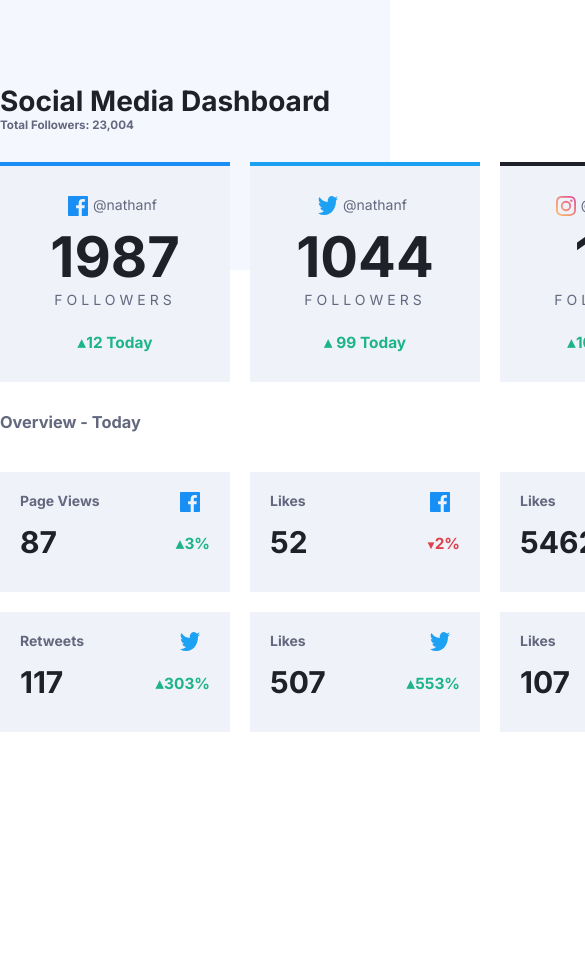
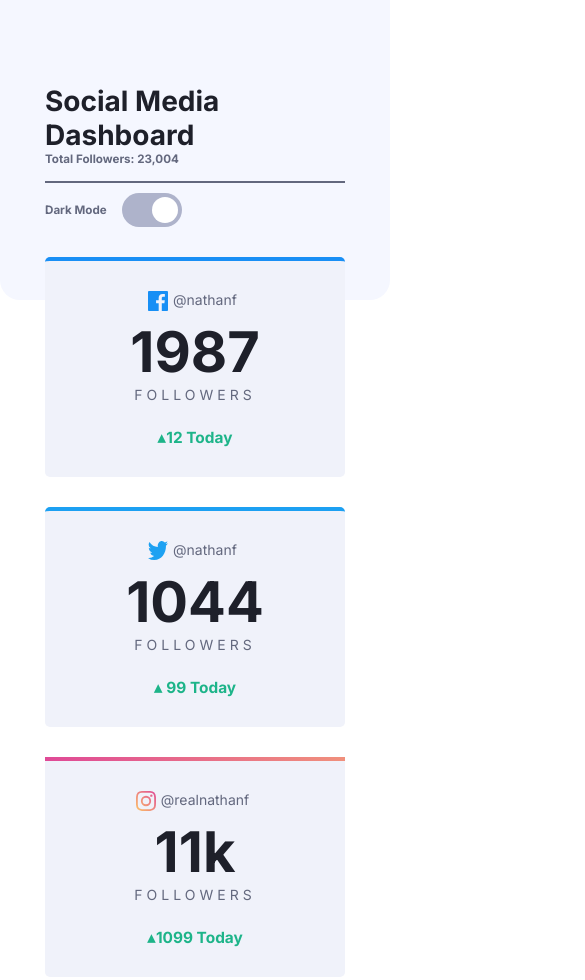
Before and after one commit to Msgl/social-media-dashboard-with-theme-switcher-master, a website: page index.html in a window 390 px wide. Shown: the top 980 px of the page, 585 px wide, since content can reach past the window. Before the commit the page ends 844 px from the top, so only its background shows below. Drawn offline with Linux system fonts and the light colour scheme.

Commit message:
Mobile Layout

```diff
--- a/index.html
+++ b/index.html
@@ -6,8 +6,8 @@
 
   <link rel="icon" type="image/png" sizes="32x32" href="./images/favicon-32x32.png">
   <link rel="preconnect" href="https://fonts.gstatic.com">
-<link href="https://fonts.googleapis.com/css2?family=Inter:wght@400;700&display=swap" rel="stylesheet">
-<link rel="stylesheet" href="style.css">
+  <link href="https://fonts.googleapis.com/css2?family=Inter:wght@400;700&display=swap" rel="stylesheet">
+  <link rel="stylesheet" href="style.css">
   <title>Frontend Mentor | [Challenge Name Here]</title>
 
 </head>
@@ -17,13 +17,18 @@
 <div class="main">
   <div class="nav">
     <div class="nav__title">
-
       <h1>Social Media Dashboard</h1>
       <h5>Total Followers: 23,004</h5>
     </div>
 
+    <div class="button__container">
+      <h5 class="button__title">Dark Mode</h5>
+      <label class="button" >
+        <input type="checkbox" onclick="myFunction()">
+        <span class="switch"></span>
+      </label>
+    </div>
 
-    <button onclick="myFunction()">Dark Mode</button>
   </div>
 
 
@@ -34,7 +39,7 @@
       <div class="social-media__box facebook">
         <p class="social-media__name">
           <img class="social__image" src="/images/icon-facebook.svg" alt="facebook-icon">
-          </img>@nathanf
+          @nathanf
         </p>
         <p class="social-media__number">1987</p>
         <p class="social-media__followers">Followers</p>
@@ -44,7 +49,7 @@
       <div class="social-media__box twitter">
         <p class="social-media__name">
           <img class="social__image" src="/images/icon-twitter.svg" alt="twitter-icon">
-          </img>@nathanf
+          @nathanf
         </p>
         <p class="social-media__number">1044</p>
         <p class="social-media__followers">Followers</p>
@@ -54,7 +59,7 @@
       <div class="social-media__box instagram">
         <p class="social-media__name">
           <img class="social__image" src="/images/icon-instagram.svg" alt="instagram-icon">
-          </img>@realnathanf
+          @realnathanf
         </p>
         <p class="social-media__number">11k</p>
         <p class="social-media__followers">Followers</p>
@@ -64,7 +69,6 @@
       <div class="social-media__box youtube">
         <p class="social-media__name">
           <img class="social__image" src="/images/icon-youtube.svg" alt="youtube-icon">
-          </img>
           Nathan F.
         </p>
         <p class="social-media__number">8239</p>
@@ -81,28 +85,28 @@
 
       <div class="overview__box">
         <h4 class="overview__title">Page Views</h4>
-        <img class="overview__image" src="/images/icon-facebook.svg" alt="facebook-icon"></img>
+        <img class="overview__image" src="/images/icon-facebook.svg" alt="facebook-icon">
         <p class="overview__count">87</p>
         <p class="overview__change increase">3%</p>
       </div>
 
       <div class="overview__box">
         <h4 class="overview__title">Likes</h4>
-        <img class="overview__image" src="/images/icon-facebook.svg" alt="facebook-icon"></img>
+        <img class="overview__image" src="/images/icon-facebook.svg" alt="facebook-icon">
         <p class="overview__count">52</p>
         <p class="overview__change decrease">2%</p>
       </div>
 
       <div class="overview__box">
         <h4 class="overview__title">Likes</h4>
-        <img class="overview__image" src="/images/icon-instagram.svg" alt="facebook-icon"></img>
+        <img class="overview__image" src="/images/icon-instagram.svg" alt="facebook-icon">
         <p class="overview__count">5462</p>
         <p class="overview__change increase">2257%</p>
       </div>
 
       <div class="overview__box">
         <h4 class="overview__title">Profile Views</h4>
-        <img class="overview__image" src="/images/icon-instagram.svg" alt="facebook-icon"></img>
+        <img class="overview__image" src="/images/icon-instagram.svg" alt="facebook-icon">
         <p class="overview__count">52k</p>
         <p class="overview__change increase">1375%</p>
       </div>
@@ -111,28 +115,28 @@
     <div class="overview__container">
       <div class="overview__box">
         <h4 class="overview__title">Retweets</h4>
-        <img class="overview__image" src="/images/icon-twitter.svg" alt="facebook-icon"></img>
+        <img class="overview__image" src="/images/icon-twitter.svg" alt="facebook-icon">
         <p class="overview__count">117</p>
         <p class="overview__change increase">303%</p>
       </div>
 
       <div class="overview__box">
         <h4 class="overview__title">Likes</h4>
-        <img class="overview__image" src="/images/icon-twitter.svg" alt="facebook-icon"></img>
+        <img class="overview__image" src="/images/icon-twitter.svg" alt="facebook-icon">
         <p class="overview__count">507</p>
         <p class="overview__change increase">553%</p>
       </div>
 
       <div class="overview__box">
         <h4 class="overview__title">Likes</h4>
-        <img class="overview__image" src="/images/icon-youtube.svg" alt="facebook-icon"></img>
+        <img class="overview__image" src="/images/icon-youtube.svg" alt="facebook-icon">
         <p class="overview__count">107</p>
         <p class="overview__change decrease">19%</p>
       </div>
 
       <div class="overview__box">
         <h4 class="overview__title">Total Views</h4>
-        <img class="overview__image" src="/images/icon-youtube.svg" alt="facebook-icon"></img>
+        <img class="overview__image" src="/images/icon-youtube.svg" alt="facebook-icon">
         <p class="overview__count">1407</p>
         <p class="overview__change decrease">12%</p>
       </div>
--- a/script.js
+++ b/script.js
@@ -6,5 +6,4 @@ function myFunction() {
 
     bgPattern.classList.toggle("dark-mode");
     element.classList.toggle("dark-mode");
-
 }
--- a/style.css
+++ b/style.css
@@ -33,10 +33,61 @@ body {
     justify-content: space-between;
 }
 
+.button__container {
+    display: flex;
+    margin-right: 20px;
+    width: 150px;
+}
 
+.button__title {
+    margin-top: 10px;
+    margin-right: 15px;
+}
 
-button {
-    margin-right: 20px;
+.button {
+    position: relative;
+    display: inline-block;
+    width: 60px;
+    height: 34px;
+}
+
+.button input {
+    height: 0;
+    opacity: 0;
+    width: 0;
+}
+
+.switch {
+    background: hsl(230, 22%, 74%);
+    border-radius: 34px;
+    bottom: 0;
+    cursor: pointer;
+    left: 0;
+    position: absolute;
+    right: 0;
+    top: 0;
+    transition: .4s;
+}
+
+.switch:before {
+    background-color: white;
+    border-radius: 34px;
+    bottom: 4px;
+    content: "";
+    height: 26px;
+    position: absolute;
+    right: 4px;
+    transition: .4s;
+    width: 26px;
+}
+
+input:checked + .switch {
+    background: linear-gradient(hsl(210, 78%, 56%),hsl(146, 68%, 55%));
+}
+
+input:checked + .switch:before {
+    transform: translateX(-26px);
+    background-color: hsl(228, 28%, 20%);
 }
 
 h3, h4, h5, .social-media__name, .social-media__followers {
@@ -63,6 +114,7 @@ h3, h4, h5, .social-media__name, .social-media__followers {
     margin-right: 20px;
     flex-direction: column;
     text-align: center;
+    border-radius: 5px;
 }
 
 .facebook {
@@ -75,8 +127,9 @@ h3, h4, h5, .social-media__name, .social-media__followers {
 }
 
 .instagram {
-    border-top: 4px solid;
-
+    border-top: double 4px ;
+    border-image: linear-gradient(-45deg, hsl(37, 97%, 70%), hsl(329, 70%, 58%));
+    border-image-slice: 1;
 }
 
 .youtube {
@@ -139,7 +192,7 @@ h3, h4, h5, .social-media__name, .social-media__followers {
     display: flex;
     flex-wrap: wrap;
     padding: 20px;
-
+    border-radius: 5px;
 }
 
 .overview__box > * {
@@ -170,9 +223,6 @@ h3, h4, h5, .social-media__name, .social-media__followers {
     font-size: 1.1em;
 }
 
-
-
-
 .increase {
     color: hsl(163, 72%, 41%);
 }
@@ -192,7 +242,7 @@ h3, h4, h5, .social-media__name, .social-media__followers {
     font-size: 12px;
 }
 
-.overview__box:hover, .social-media__box:hover {
+.overview__box:hover, .social-media__box:hover, .instagram:hover {
     background-color:hsl(226, 25%, 90%);
 }
 
@@ -219,3 +269,37 @@ h3, h4, h5, .social-media__name, .social-media__followers {
 h3 .dark-mode, h4 .dark-mode, h5 .dark-mode, .social-media__name .dark-mode, .social-media__followers  .dark-mode{
     color: hsl(228, 34%, 66%);
 }
+
+
+@media only screen and (max-width: 1100px) {
+    .bg-pattern {
+        height: 300px;
+    }
+
+    .main {
+        width: 300px;
+    }
+
+    .nav {
+        flex-direction: column;
+    }
+
+    .nav__title {
+        padding-bottom: 15px;
+        border-bottom: solid 2px hsl(228, 12%, 44%);
+    }
+
+    .button__container {
+        padding-top: 10px;
+    }
+    .main {
+        flex-direction: column;
+    }
+    .social-media__container{
+        flex-direction: column;
+    }
+
+    .overview__container {
+        flex-direction: column;
+    }
+  }
```
